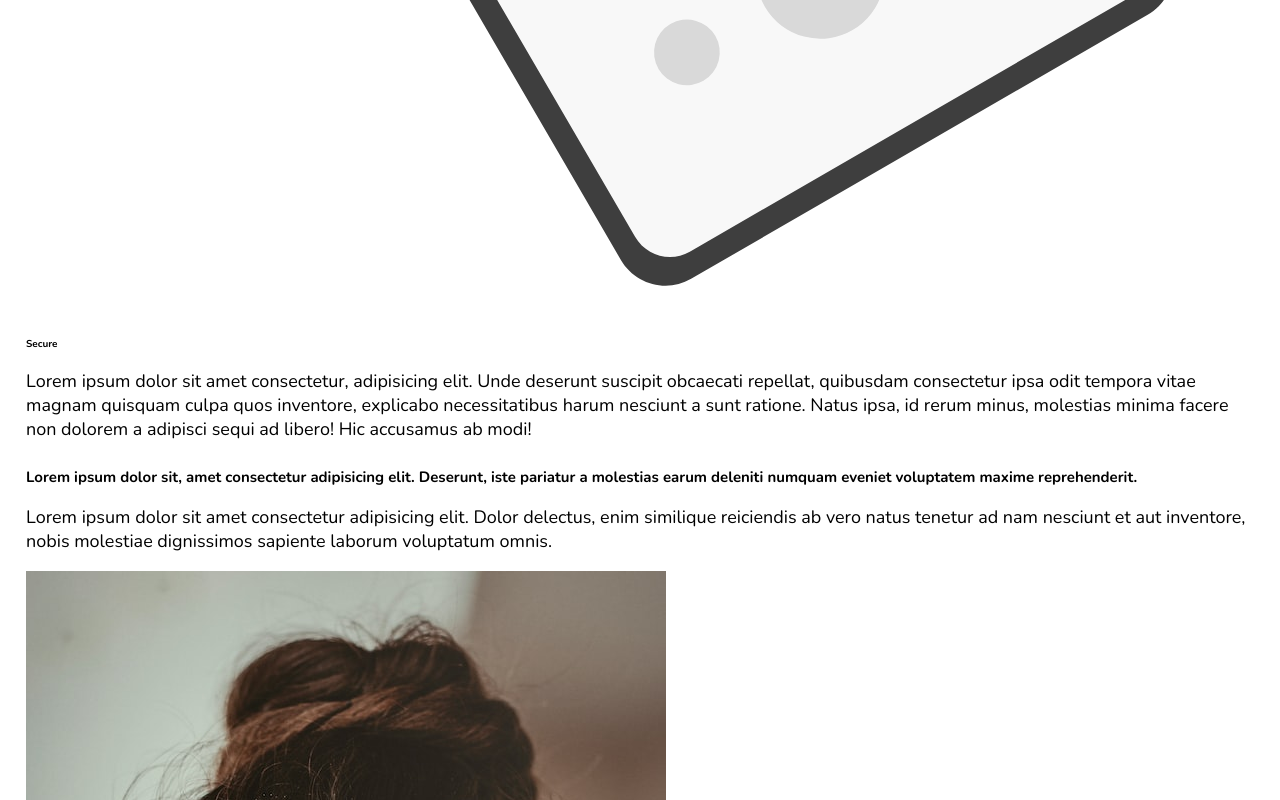
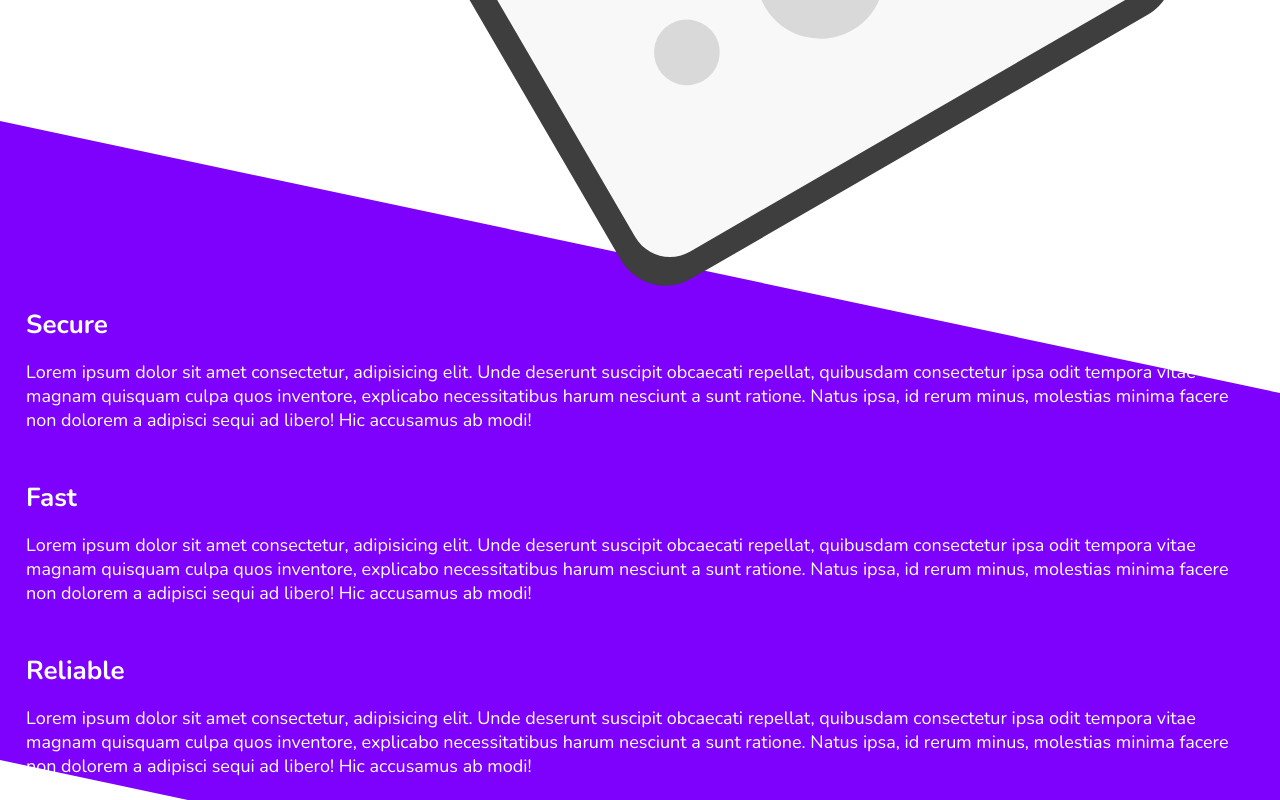
Before and after one commit to jhayesnv/CSS, a plain HTML site: page recall/index.html in a window 1280 px wide. Shown: the part 1340-2140 px from the top of the page. Drawn offline with nearby package versions, Linux system fonts and the light colour scheme; files whose address does not match are found by name; a web font is replaced by a local one.

Commit message:
Add styles for features section

```diff
--- a/recall/css/main.css
+++ b/recall/css/main.css
@@ -88,3 +88,33 @@ p.subhead {
   position: relative;
   z-index: 2;
 }
+
+/* Features Section */
+section.features {
+  background: var(--primary-color);
+  color: white;
+  transform: skewY(12deg) translateY(-8em);
+}
+
+section.features .wrapper {
+  transform: skewY(-12deg);
+}
+
+section.features .wrapper ul {
+  display: flex;
+  flex-direction: column;
+  gap: 3em;
+  padding: 5em 0 10em;
+}
+
+section.features svg {
+  width: 3.5rem;
+  margin-left: -.15em;
+}
+
+section.features strong {
+  display: flex;
+  flex-direction: column;
+  font-size: 2.6rem;
+  gap: .2em;
+}
--- a/recall/index.html
+++ b/recall/index.html
@@ -50,6 +50,24 @@
                 <li>
                     <strong>
                         <span>Secure</span>
+                    </strong>
+                    <p>Lorem ipsum dolor sit amet consectetur, adipisicing elit. Unde deserunt suscipit obcaecati
+                        repellat, quibusdam consectetur ipsa odit tempora vitae magnam quisquam culpa quos inventore,
+                        explicabo necessitatibus harum nesciunt a sunt ratione. Natus ipsa, id rerum minus, molestias
+                        minima facere non dolorem a adipisci sequi ad libero! Hic accusamus ab modi!</p>
+                </li>
+                <li>
+                    <strong>
+                        <span>Fast</span>
+                    </strong>
+                    <p>Lorem ipsum dolor sit amet consectetur, adipisicing elit. Unde deserunt suscipit obcaecati
+                        repellat, quibusdam consectetur ipsa odit tempora vitae magnam quisquam culpa quos inventore,
+                        explicabo necessitatibus harum nesciunt a sunt ratione. Natus ipsa, id rerum minus, molestias
+                        minima facere non dolorem a adipisci sequi ad libero! Hic accusamus ab modi!</p>
+                </li>
+                <li>
+                    <strong>
+                        <span>Reliable</span>
                     </strong>
                     <p>Lorem ipsum dolor sit amet consectetur, adipisicing elit. Unde deserunt suscipit obcaecati
                         repellat, quibusdam consectetur ipsa odit tempora vitae magnam quisquam culpa quos inventore,
```
